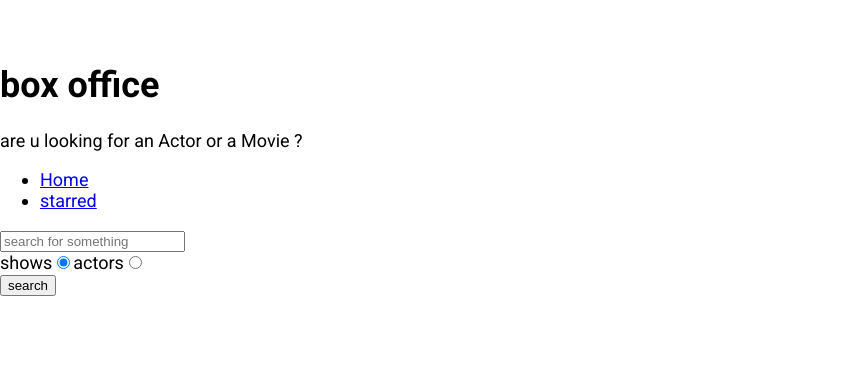
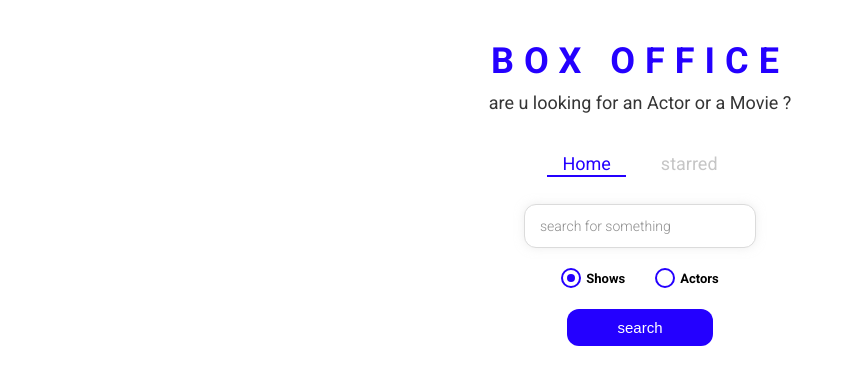
Before and after one commit to chiragmahajan146/box-office, a React (Create React App) app in the folder box-office/: page / in a window 1280 px wide. Shown: the top 384 px of the page, without its empty margins (0-854 px from the left). Built offline with nearby package versions, Linux system fonts and the light colour scheme.

Commit message:
styled entire app

```diff
--- a/box-office/src/App.js
+++ b/box-office/src/App.js
@@ -1,12 +1,21 @@
 import React from 'react';
+import { ThemeProvider } from 'styled-components';
 import { Switch, Route } from 'react-router-dom';
 import Home from './Pages/Home';
 import Show from './Pages/Show';
 import Starred from './Pages/Starred';
 
+const theme = {
+  mainColors: {
+    blue: '#2400ff',
+    gray: '#c6c6c6',
+    dark: '#353535',
+  },
+};
+
 function App() {
   return (
-    <div>
+    <ThemeProvider theme={theme}>
       <Switch>
         <Route exact path="/">
           <Home />
@@ -21,7 +30,7 @@
         </Route>
         <Route>404 page not found</Route>
       </Switch>
-    </div>
+    </ThemeProvider>
   );
 }
 
--- a/box-office/src/Pages/Home.js
+++ b/box-office/src/Pages/Home.js
@@ -1,9 +1,15 @@
 import React, { useState } from 'react';
 import ActorGrid from '../components/actors/ActorGrid';
+import CustomRadio from '../components/CustomRadio';
 import MainPageLayout from '../components/MainPageLayout';
 import ShowGrid from '../components/shows/ShowGrid';
 import { apiGet } from '../misc/config';
 import { useLastQuery } from '../misc/custom-hook';
+import {
+  SearchInput,
+  RadioInputsWrapper,
+  SearchButtonWrapper,
+} from './Home.styled';
 
 const Home = () => {
   const [input, setInput] = useLastQuery();
@@ -47,38 +53,38 @@
   return (
     <MainPageLayout>
       {/* <Title title="box office" subtitle="are u looking for ?" />, this is homeS{' '} */}
-      <input
+      <SearchInput
         type="text"
         placeholder="search for something"
         onChange={onInputChange}
         onKeyDown={onKeyDown}
         value={input}
       />
-      <div>
-        <label htmlFor="show-search">
-          shows
-          <input
+      <RadioInputsWrapper>
+        <div>
+          <CustomRadio
+            label="Shows"
             id="shows-search"
-            type="radio"
             value="shows"
             checked={isShowsSearch}
             onChange={onRadioChange}
           />
-        </label>
-        <label htmlFor="actor-search">
-          actors
-          <input
+        </div>
+        <div>
+          <CustomRadio
+            label="Actors"
             id="actors-search"
-            type="radio"
             value="people"
             checked={!isShowsSearch}
             onChange={onRadioChange}
           />
-        </label>
-      </div>
-      <button type="button" onClick={onSearch}>
-        search
-      </button>
+        </div>
+      </RadioInputsWrapper>
+      <SearchButtonWrapper>
+        <button type="button" onClick={onSearch}>
+          search
+        </button>
+      </SearchButtonWrapper>
       {renderResults()}
     </MainPageLayout>
   );
--- /dev/null
+++ b/box-office/src/Pages/Home.styled.js
@@ -0,0 +1,49 @@
+import styled from 'styled-components';
+
+export const SearchInput = styled.input`
+  display: block;
+  font-family: 'Roboto', sans-serif;
+  width: 200px;
+  margin: auto;
+  outline: none;
+  padding: 13px 15px;
+  border: 1px solid #dbdbdb;
+  box-shadow: 0px 0px 10px 0px rgba(219, 219, 219, 0.5);
+  font-size: 14px;
+  border-radius: 12px;
+  color: #8d8d8d;
+
+  &::placeholder {
+    font-weight: 300;
+    color: #8d8d8d;
+  }
+`;
+
+export const RadioInputsWrapper = styled.div`
+  display: flex;
+  justify-content: center;
+  margin: 20px 0;
+
+  div {
+    margin: 0 15px;
+  }
+`;
+
+export const SearchButtonWrapper = styled.div`
+  text-align: center;
+  margin-bottom: 35px;
+
+  button {
+    color: #fff;
+    background-color: ${({ theme }) => theme.mainColors.blue};
+    margin: auto;
+    padding: 10px 50px;
+    font-size: 15px;
+    border: none;
+    outline: none;
+    border-radius: 12px;
+    &:hover {
+      cursor: pointer;
+    }
+  }
+`;
--- /dev/null
+++ b/box-office/src/components/CustomRadio.js
@@ -0,0 +1,65 @@
+import React from 'react';
+import styled from 'styled-components';
+
+const RadioWrapper = styled.label`
+  display: block;
+  position: relative;
+  padding-left: 25px;
+  cursor: pointer;
+  font-size: 13px;
+  user-select: none;
+  font-weight: 700;
+  line-height: 1.65;
+
+  input {
+    position: absolute;
+    opacity: 0;
+    cursor: pointer;
+  }
+
+  span {
+    position: absolute;
+    top: 0;
+    left: 0;
+    height: 16px;
+    width: 16px;
+    background-color: #fff;
+    border: 2px solid ${({ theme }) => theme.mainColors.blue};
+    border-radius: 50%;
+  }
+
+  input:checked ~ span {
+    background-color: #fff;
+    border: 2px solid ${({ theme }) => theme.mainColors.blue};
+  }
+
+  span:after {
+    content: '';
+    position: absolute;
+    display: none;
+  }
+
+  input:checked ~ span:after {
+    display: block;
+  }
+
+  span:after {
+    top: 4px;
+    left: 4px;
+    width: 8px;
+    height: 8px;
+    border-radius: 50%;
+    background: ${({ theme }) => theme.mainColors.blue};
+  }
+`;
+const CustomRadio = ({ label, ...restProps }) => {
+  return (
+    <RadioWrapper htmlFor={restProps.id}>
+      {label}
+      <input {...restProps} type="radio" />
+      <span />
+    </RadioWrapper>
+  );
+};
+
+export default CustomRadio;
--- a/box-office/src/components/Navs.js
+++ b/box-office/src/components/Navs.js
@@ -1,20 +1,27 @@
 import React from 'react';
-import { Link } from 'react-router-dom';
+import { useLocation } from 'react-router';
+import { NavList, LinkStyled } from './Navs.styled';
 
 const LINKS = [
   { to: '/', text: 'Home' },
   { to: '/starred', text: 'starred' },
 ];
 const Navs = () => {
+  const location = useLocation();
   return (
     <div>
-      <ul>
+      <NavList>
         {LINKS.map(item => (
           <li key={item.to}>
-            <Link to={item.to}>{item.text}</Link>
+            <LinkStyled
+              to={item.to}
+              className={item.to === location.pathname ? 'active' : ''}
+            >
+              {item.text}
+            </LinkStyled>
           </li>
         ))}
-      </ul>
+      </NavList>
     </div>
   );
 };
--- /dev/null
+++ b/box-office/src/components/Navs.styled.js
@@ -0,0 +1,41 @@
+import styled from 'styled-components';
+import { Link } from 'react-router-dom';
+
+export const NavList = styled.ul`
+  display: flex;
+  justify-content: center;
+  list-style: none;
+  margin: 0 0 30px;
+  padding: 0;
+`;
+
+export const LinkStyled = styled(Link)`
+  margin: 0 10px;
+  padding: 3px 15px;
+  position: relative;
+  text-decoration: none;
+  color: ${({ theme }) => theme.mainColors.gray};
+  &.active {
+    color: ${({ theme }) => theme.mainColors.blue};
+    &:after {
+      content: '';
+      position: absolute;
+      display: block;
+      height: 2px;
+      left: 0%;
+      bottom: 0;
+      background-color: ${({ theme }) => theme.mainColors.blue};
+      animation: slide-in 0.3s ease-in forwards;
+      @keyframes slide-in {
+        from {
+          left: 50%;
+          width: 0;
+        }
+        to {
+          left: 0%;
+          width: 100%;
+        }
+      }
+    }
+  }
+`;
--- a/box-office/src/components/Title.js
+++ b/box-office/src/components/Title.js
@@ -1,11 +1,12 @@
 import React from 'react';
+import { TitleWrapper } from './Title.styled';
 
 const Title = ({ title, subtitle }) => {
   return (
-    <div>
+    <TitleWrapper>
       <h1>{title}</h1>
       <p>{subtitle}</p>
-    </div>
+    </TitleWrapper>
   );
 };
 
--- /dev/null
+++ b/box-office/src/components/Title.styled.js
@@ -0,0 +1,18 @@
+import styled from 'styled-components';
+
+export const TitleWrapper = styled.div`
+  text-align: center;
+  margin: 0 0 40px;
+
+  h1 {
+    color: ${({ theme }) => theme.mainColors.blue};
+    letter-spacing: 10px;
+    text-transform: uppercase;
+    margin: 0 0 10px;
+  }
+
+  p {
+    color: ${({ theme }) => theme.mainColors.dark};
+    margin: 0;
+  }
+`;
```
